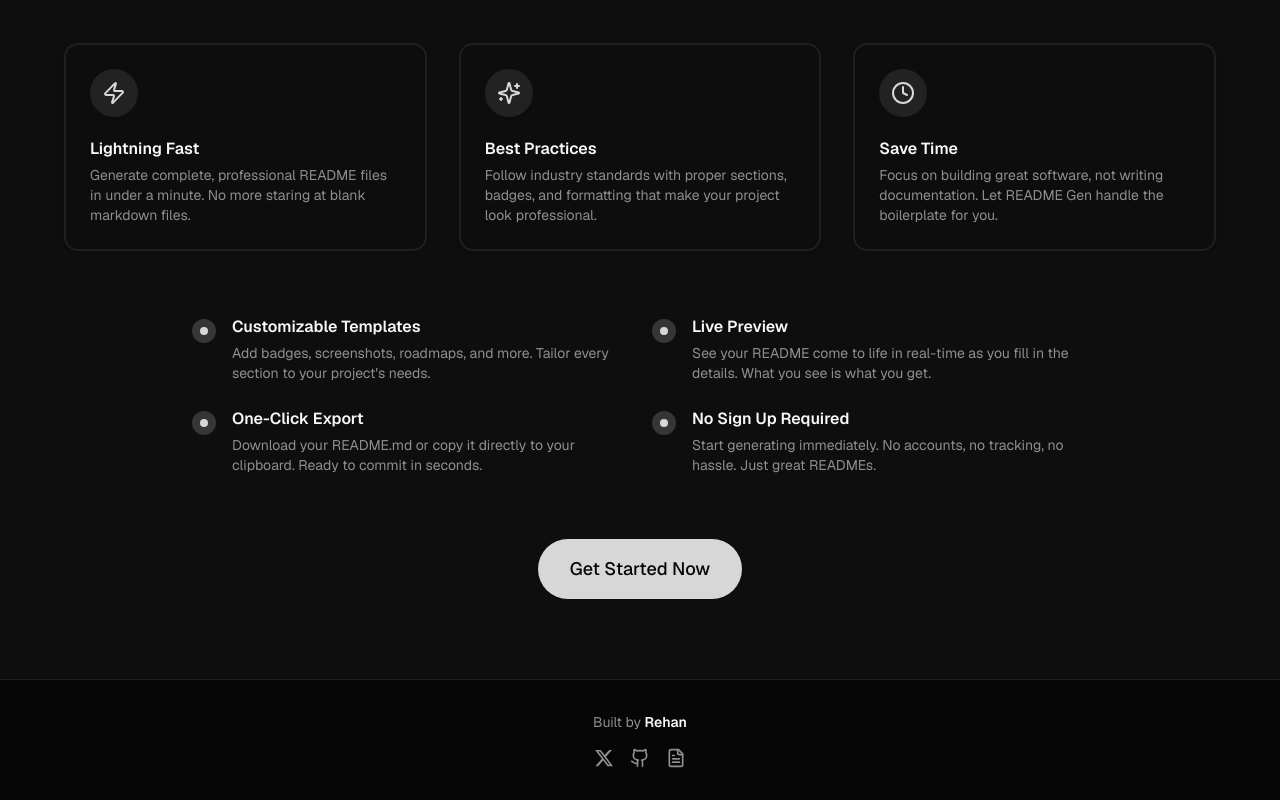
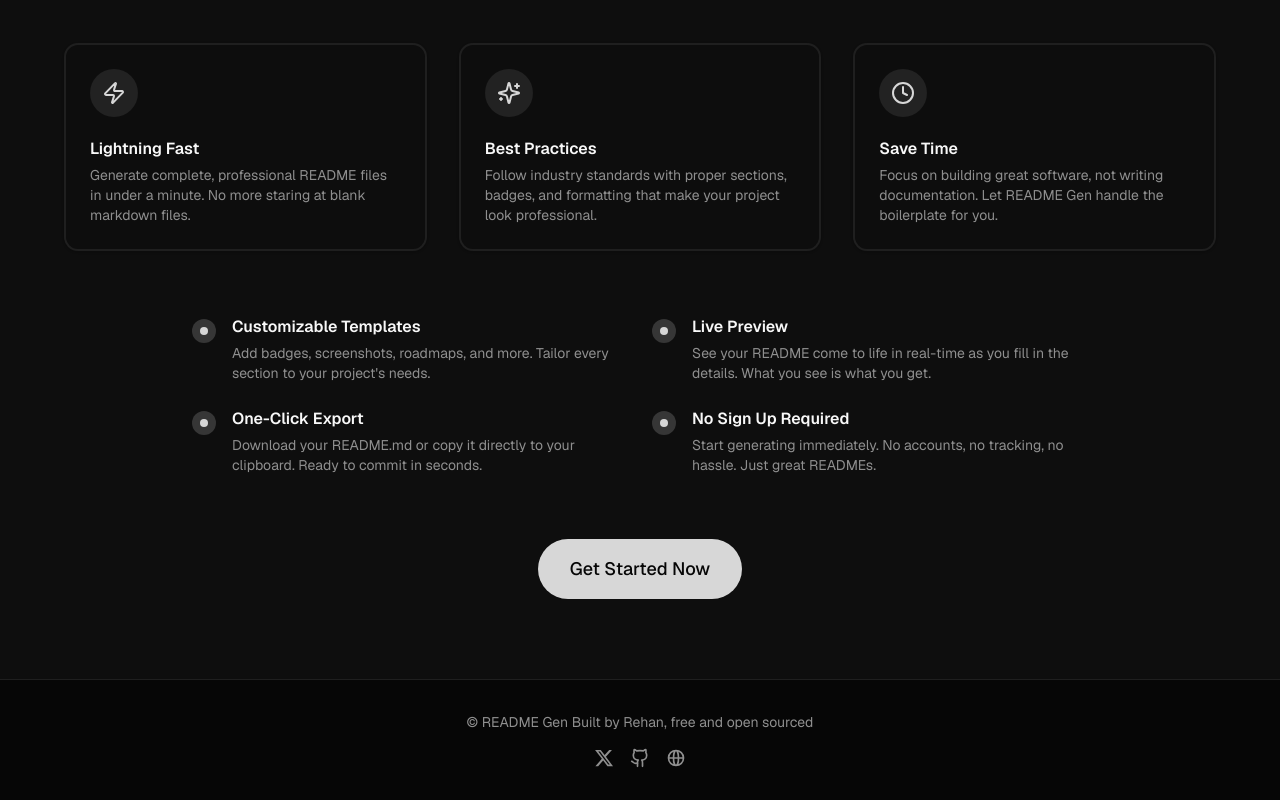
Before and after one commit to Rehanbuilds/readme-gen, a Next.js app: page / in a window 1280 px wide. Shown: the part 777-1577 px from the top of the page. Built offline with nearby package versions, Linux system fonts and the light colour scheme.

Commit message:
feat: update footer and social links
Add full copyright text and social media links; remove FileText icon; fix GitHub star link.

Co-authored-by: Mr Rehan <220050384+Rehanbuilds@users.noreply.github.com>

```diff
--- a/app/page.tsx
+++ b/app/page.tsx
@@ -231,7 +231,6 @@ export default function ReadmeGenPage() {
               className="rounded-full text-base md:text-lg px-6 md:px-8 py-4 h-auto"
               onClick={() => setShowGenerator(true)}
             >
-              <FileText className="h-5 w-5 mr-2" />
               Generate README
             </Button>
           </div>
@@ -362,11 +361,11 @@ export default function ReadmeGenPage() {
           <div className="container mx-auto max-w-6xl">
             <div className="flex flex-col items-center gap-4">
               <p className="text-sm text-muted-foreground text-center">
-                Built by <span className="font-semibold text-foreground">Rehan</span>
+                © README Gen Built by Rehan, free and open sourced
               </p>
               <div className="flex items-center gap-4">
                 <a
-                  href="https://twitter.com/yourusername"
+                  href="https://x.com/MRehan_5"
                   target="_blank"
                   rel="noopener noreferrer"
                   className="text-muted-foreground hover:text-foreground transition-colors"
@@ -386,11 +385,20 @@ export default function ReadmeGenPage() {
                   <Github className="h-5 w-5" />
                 </a>
                 <a
-                  href="/"
+                  href="https://rehanbuilds.xyz/"
+                  target="_blank"
+                  rel="noopener noreferrer"
                   className="text-muted-foreground hover:text-foreground transition-colors"
-                  aria-label="README Gen"
+                  aria-label="Website"
                 >
-                  <FileText className="h-5 w-5" />
+                  <svg className="h-5 w-5" fill="none" stroke="currentColor" viewBox="0 0 24 24" aria-hidden="true">
+                    <path
+                      strokeLinecap="round"
+                      strokeLinejoin="round"
+                      strokeWidth={2}
+                      d="M21 12a9 9 0 01-9 9m9-9a9 9 0 00-9-9m9 9H3m9 9a9 9 0 01-9-9m9 9c1.657 0 3-4.03 3-9s-1.343-9-3-9m0 18c-1.657 0-3-4.03-3-9s1.343-9 3-9m-9 9a9 9 0 019-9"
+                    />
+                  </svg>
                 </a>
               </div>
             </div>
```
